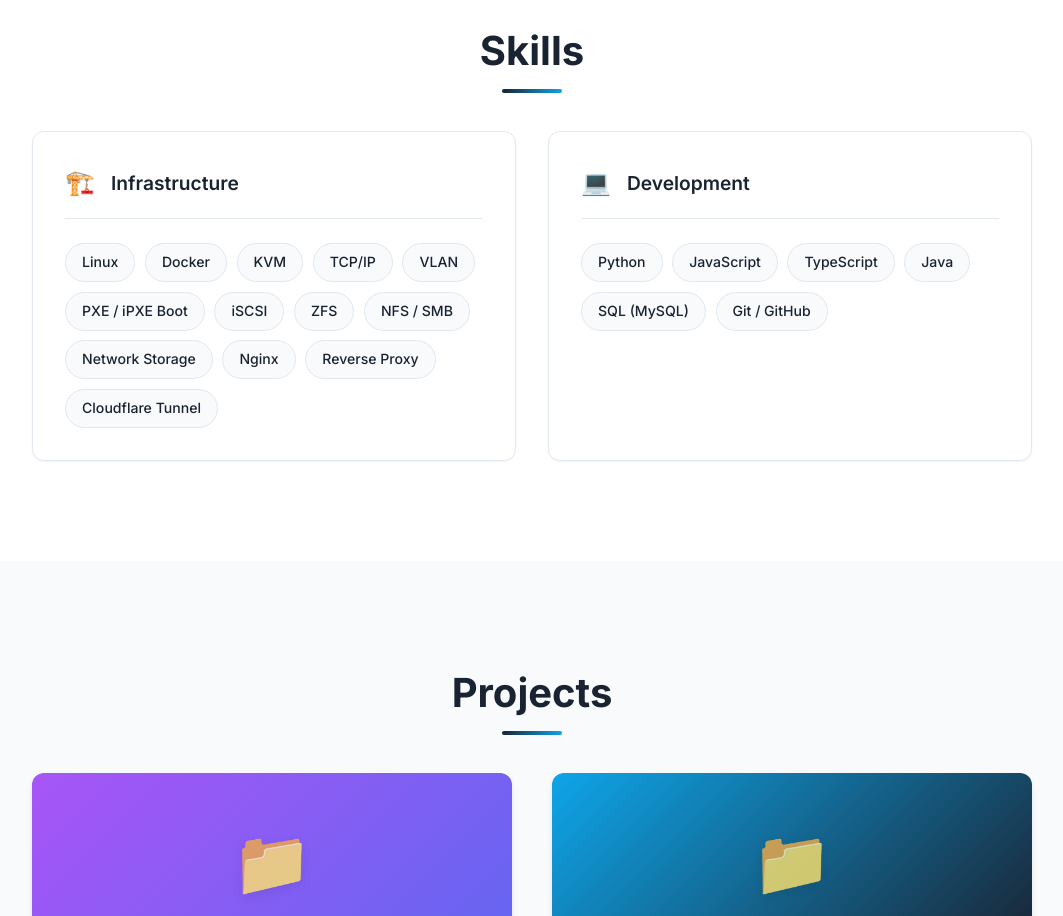
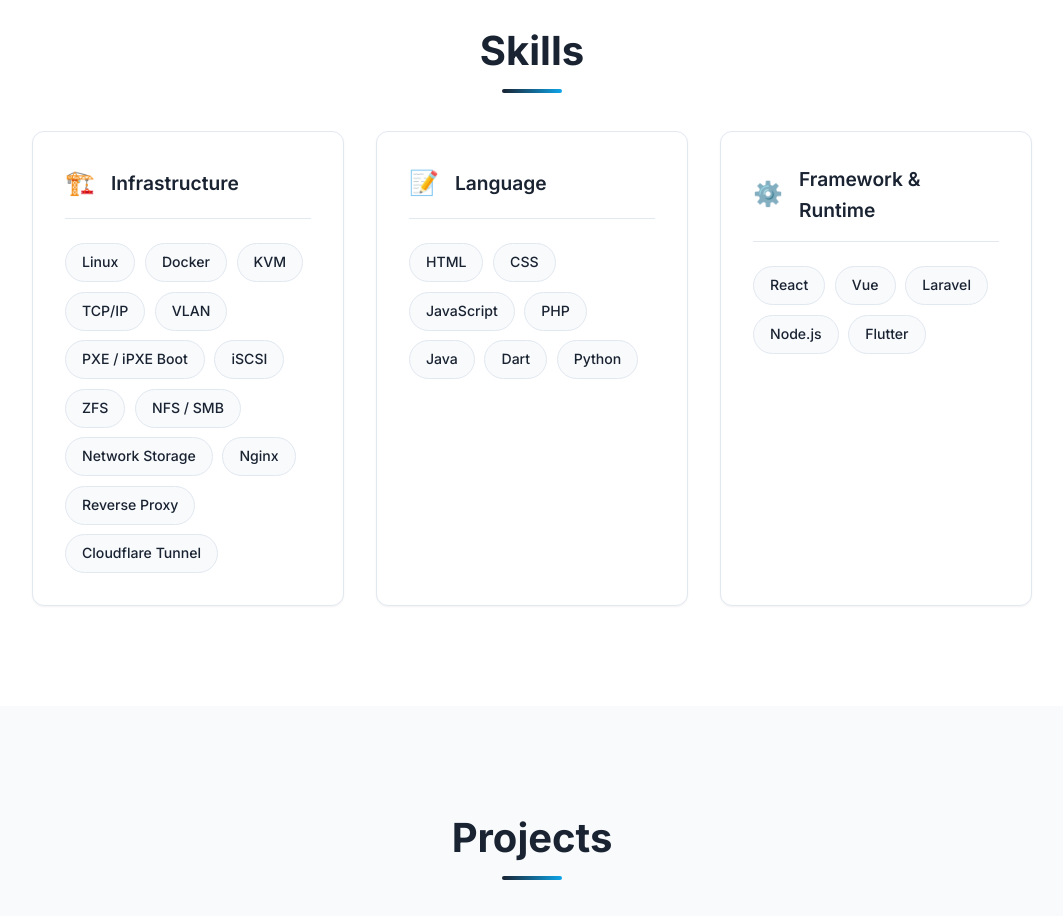
Before and after one commit to kt-suji/kt-suji.github.io, a Next.js app: page / in a window 1280 px wide. Shown: the part 1540-2456 px from the top of the page, without its empty margins (108-1171 px from the left). Built offline with nearby package versions, Linux system fonts and the light colour scheme.

Commit message:
Split Development into Language and Framework

```diff
--- a/src/components/Skills.jsx
+++ b/src/components/Skills.jsx
@@ -21,15 +21,27 @@ const skillCategories = [
     ]
   },
   {
-    title: 'Development',
-    icon: '💻',
+    title: 'Language',
+    icon: '📝',
     skills: [
+      'HTML',
+      'CSS',
+      'JavaScript',
+      'PHP',
+      'Java',
+      'Dart',
       'Python',
-      'JavaScript',
-      'TypeScript',
-      'Java',
-      'SQL (MySQL)',
-      'Git / GitHub',
+    ]
+  },
+  {
+    title: 'Framework & Runtime',
+    icon: '⚙️',
+    skills: [
+      'React',
+      'Vue',
+      'Laravel',
+      'Node.js',
+      'Flutter',
     ]
   }
 ];
```
